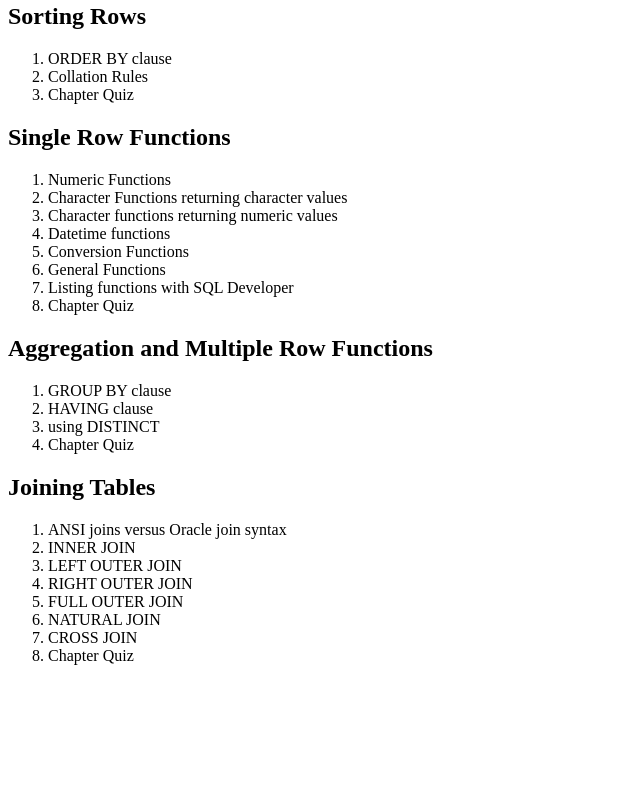
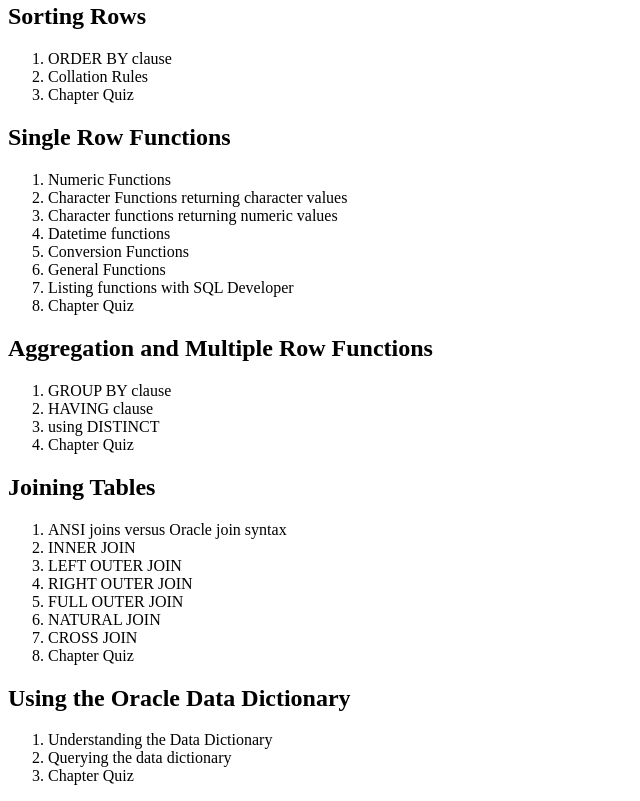
Before and after one commit to Tanushree227/SQL_Overview, a plain HTML site: page index.html in a window 1280 px wide. Shown: the part 878-1679 px from the top of the page, without its empty margins (0-640 px from the left). Before the commit the page ends 1559 px from the top, so only its background shows below. Drawn offline with Linux system fonts and the light colour scheme.

Commit message:
Using the Oracle Data Dictionary

```diff
--- a/index.html
+++ b/index.html
@@ -111,5 +111,14 @@
             <li>Chapter Quiz</li>
         </ol>
     </div>
+
+    <div class="container">
+        <h2>Using the Oracle Data Dictionary</h2>
+        <ol>
+            <li>Understanding the Data Dictionary</li>
+            <li>Querying the data dictionary</li>
+            <li>Chapter Quiz</li>
+        </ol>
+    </div>
 </body>
 </html>
```
